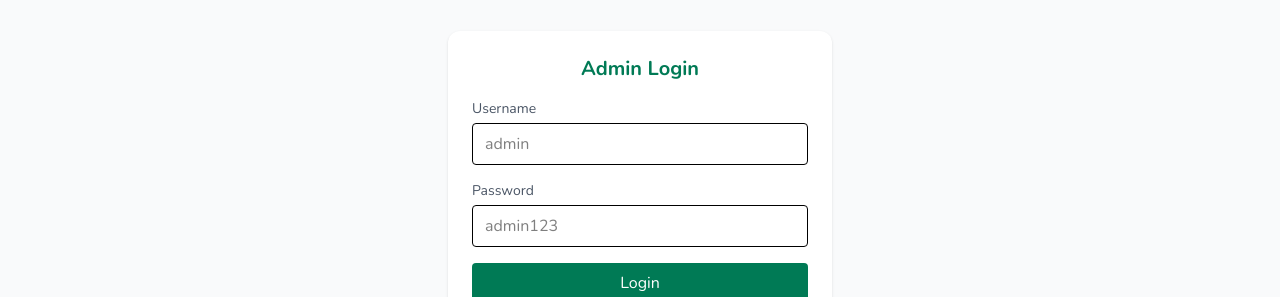
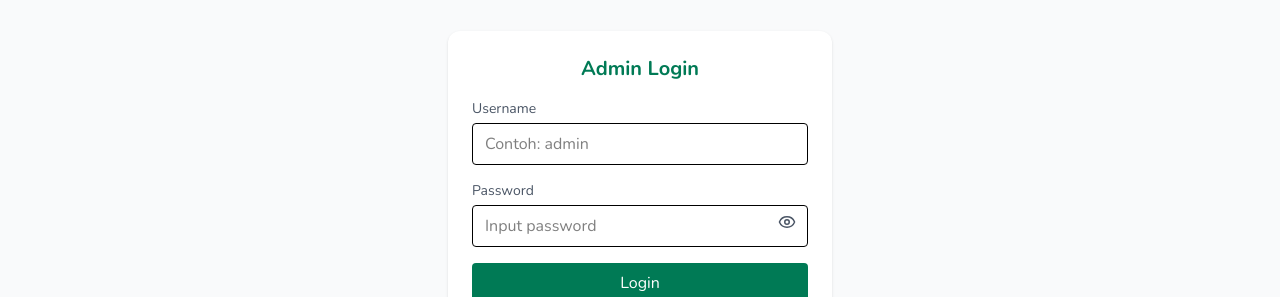
Before and after one commit to abdodyssey/eco-masjid, a React (Vite) app in the folder frontend/: page /admin/login in a window 1280 px wide. Shown: the part 221-518 px from the top of the page. Built offline with nearby package versions, Linux system fonts and the light colour scheme.

Commit message:
update fitur utama

```diff
--- a/frontend/src/components/CallToAction.jsx
+++ b/frontend/src/components/CallToAction.jsx
@@ -20,7 +20,7 @@ const CallToAction = () => {
         </p>
 
         <Link
-          to={"/kampanye"}
+          to={"/event"}
           className="inline-block bg-emerald-800 hover:bg-emerald-900 text-white px-6 py-2 font-medium rounded"
         >
           Lihat Event
--- a/frontend/src/pages/AdminDashboard.jsx
+++ b/frontend/src/pages/AdminDashboard.jsx
@@ -61,7 +61,9 @@ function AdminDashboard() {
       await axios.put(`http://localhost:3000/api/pengajuan/${id}/status`, {
         status,
       });
-      setMessage(`Pengajuan berhasil di${status === "diterima" ? "terima" : "tolak"}.`);
+      setMessage(
+        `Pengajuan berhasil di${status === "diterima" ? "terima" : "tolak"}.`
+      );
       fetchPengajuan();
     } catch (err) {
       console.error(err);
@@ -80,7 +82,9 @@ function AdminDashboard() {
               setShowAddEvent(false);
               setActiveTab("verifikasi");
             }}
-            className={`flex items-center gap-2 text-white hover:text-emerald-200 ${activeTab === "verifikasi" ? "font-semibold" : ""}`}
+            className={`flex items-center gap-2 text-white hover:text-emerald-200 ${
+              activeTab === "verifikasi" ? "font-semibold" : ""
+            }`}
           >
             <LayoutDashboard size={18} />
             Verifikasi Masjid
@@ -91,7 +95,9 @@ function AdminDashboard() {
               setShowAddEvent(false);
               setActiveTab("eventList");
             }}
-            className={`flex items-center gap-2 text-white hover:text-emerald-200 ${activeTab === "eventList" ? "font-semibold" : ""}`}
+            className={`flex items-center gap-2 text-white hover:text-emerald-200 ${
+              activeTab === "eventList" ? "font-semibold" : ""
+            }`}
           >
             <LayoutDashboard size={18} />
             Daftar Event
@@ -102,7 +108,9 @@ function AdminDashboard() {
               setShowAddEvent(true);
               setActiveTab("tambahEvent");
             }}
-            className={`flex items-center gap-2 text-white hover:text-emerald-200 ${activeTab === "tambahEvent" ? "font-semibold" : ""}`}
+            className={`flex items-center gap-2 text-white hover:text-emerald-200 ${
+              activeTab === "tambahEvent" ? "font-semibold" : ""
+            }`}
           >
             <Plus size={18} />
             Tambah Event
@@ -113,7 +121,7 @@ function AdminDashboard() {
             className="flex items-center gap-2 text-white hover:text-emerald-200"
           >
             <LogOut size={18} />
-            Kembali ke Home
+            Logout
           </Link>
         </nav>
       </aside>
@@ -198,7 +206,9 @@ function AdminDashboard() {
 
         {activeTab === "eventList" && (
           <>
-            <h1 className="text-2xl font-bold text-emerald-800 mb-4">Daftar Event</h1>
+            <h1 className="text-2xl font-bold text-emerald-800 mb-4">
+              Daftar Event
+            </h1>
             {eventList.length === 0 ? (
               <p className="text-gray-500">Belum ada event.</p>
             ) : (
@@ -216,7 +226,8 @@ function AdminDashboard() {
                         {event.lokasi.namaMasjid} - {event.lokasi.alamat}
                       </p>
                       <p className="text-sm text-gray-600">
-                        Tanggal: {new Date(event.tanggal).toLocaleDateString("id-ID")}
+                        Tanggal:{" "}
+                        {new Date(event.tanggal).toLocaleDateString("id-ID")}
                       </p>
                     </div>
                     <button
--- a/frontend/src/pages/AdminLogin.jsx
+++ b/frontend/src/pages/AdminLogin.jsx
@@ -1,10 +1,12 @@
 // src/pages/AdminLogin.jsx
 import { useState } from "react";
 import { useNavigate } from "react-router-dom";
+import { Eye, EyeOff } from "lucide-react";
 
 function AdminLogin() {
   const [username, setUsername] = useState("");
   const [password, setPassword] = useState("");
+  const [showPassword, setShowPassword] = useState(false);
   const [error, setError] = useState("");
   const navigate = useNavigate();
 
@@ -40,19 +42,26 @@ function AdminLogin() {
             className="w-full border px-3 py-2 rounded"
             value={username}
             onChange={(e) => setUsername(e.target.value)}
-            placeholder="admin"
+            placeholder="Contoh: admin"
           />
         </div>
 
-        <div className="mb-4">
+        <div className="mb-4 relative">
           <label className="block text-sm text-gray-600 mb-1">Password</label>
           <input
-            type="password"
-            className="w-full border px-3 py-2 rounded"
+            type={showPassword ? "text" : "password"}
+            className="w-full border px-3 py-2 rounded pr-10"
             value={password}
             onChange={(e) => setPassword(e.target.value)}
-            placeholder="admin123"
+            placeholder="Input password"
           />
+          <button
+            type="button"
+            onClick={() => setShowPassword(!showPassword)}
+            className="absolute right-3 top-8 text-gray-600 hover:text-gray-800"
+          >
+            {showPassword ? <EyeOff size={18} /> : <Eye size={18} />}
+          </button>
         </div>
 
         <button
```
Also changed, not shown: 3 other files (tests, documents, lock files or other folders).
